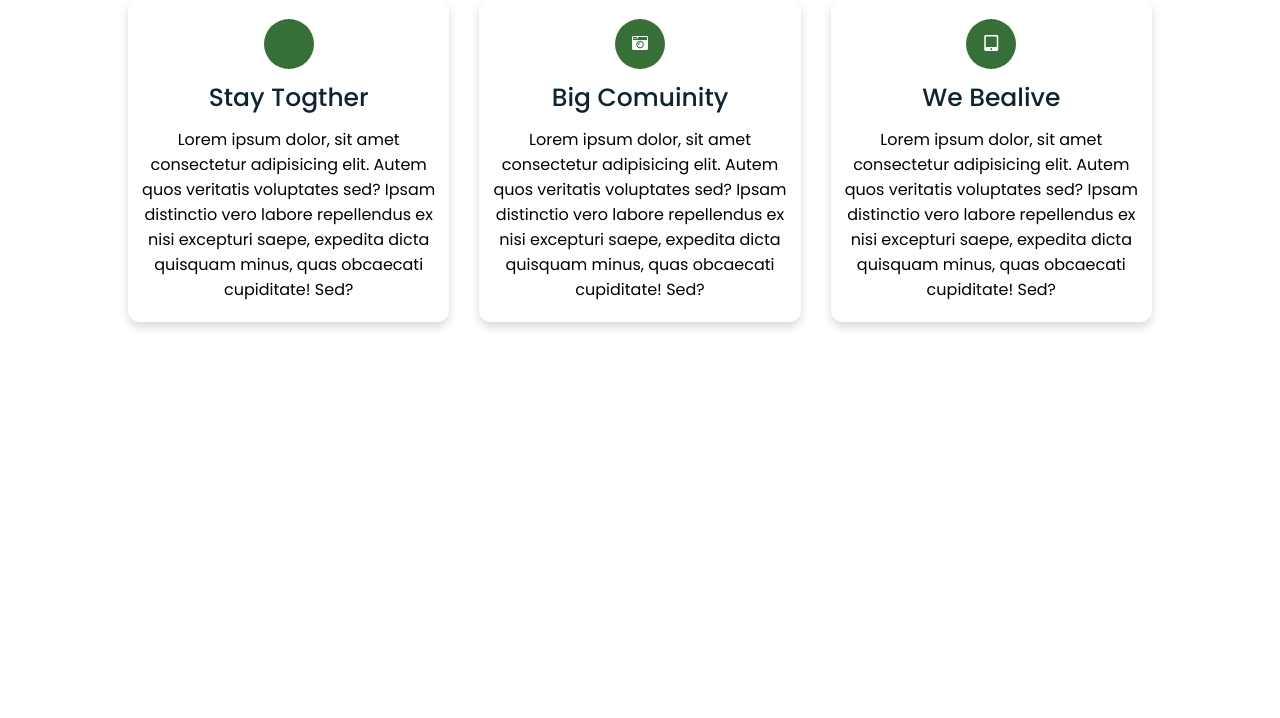
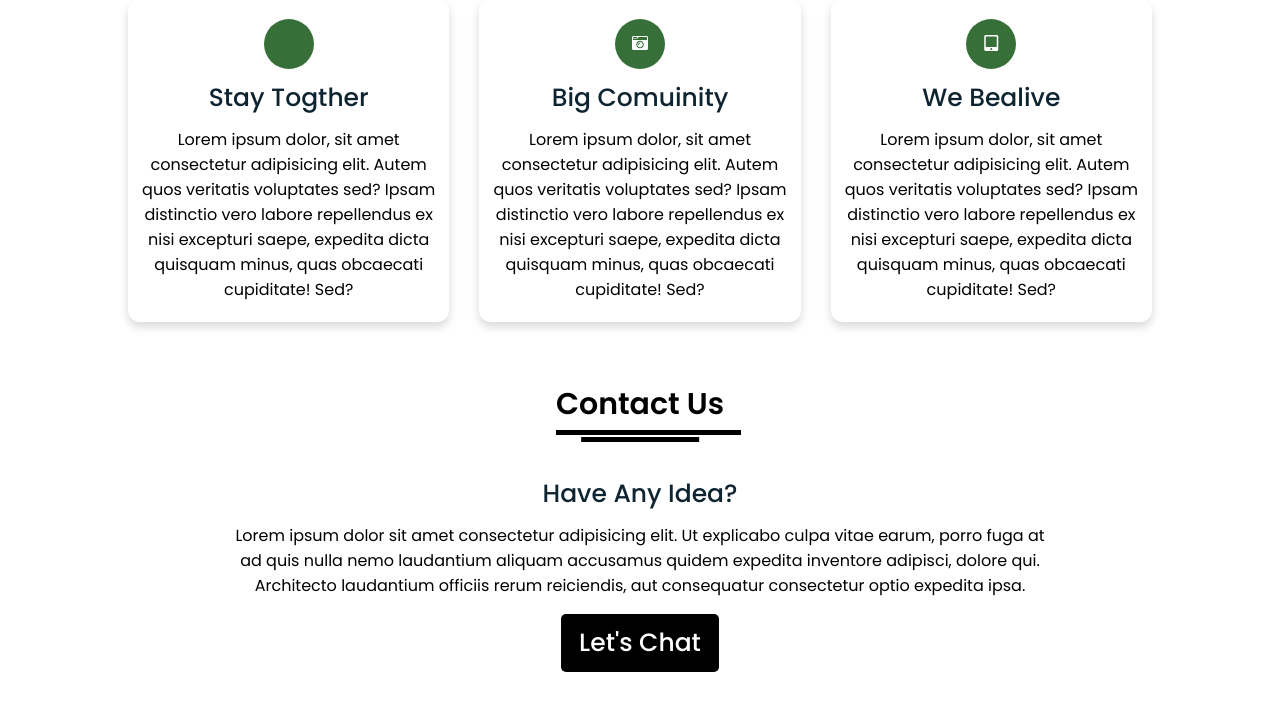
Before and after one commit to mosesberco/ComuNeedy, a Python web app: template templates/MainPage.html in a window 1280 px wide. Shown: the part 2338-3056 px from the top of the page. Before the commit the page ends 2667 px from the top, so only its background shows below. Run offline with Jinja, Linux system fonts and the light colour scheme; the template is opened without the code that fills it, so the values that code supplies are empty.

Commit message:
ButtonUp

```diff
--- a/templates/MainPage.html
+++ b/templates/MainPage.html
@@ -10,8 +10,12 @@
     <link href="MainStyle.css" rel="stylesheet" />
   </head>
   <body>
+     <!--Scroll to up button-->
+     <div class="scroll-btn">
+      <a href="#home"><i class="fas fa-arrow-up"></i></a>
+     </div>
     <!--Header-->
-    <header class="header">
+    <header class="header" id="home">
       <nav class="nav">
         <a href="#" class="nav_logo"><img class="logo" src="./pic/comuneedy_logo.png"></a>
 
@@ -43,7 +47,7 @@
                 <div class = "text-three">Changing Lives.</div>
             </div>
             <div class="button">
-              <button>Join Us Today</button>
+              <a href="./createUser.html"><button>Join Us Today</button></a>
             </div>
           </section>
 
@@ -59,7 +63,7 @@
                  <div class="topic">Helping Is What Make Us Better Comuunity!</div>
                  <p>Lorem ipsum dolor sit amet, consectetur adipisicing elit. Illum aperiam quos molestias fuga, culpa dolore facilis corrupti maxime distinctio atque nobis vero doloribus blanditiis porro officia pariatur itaque voluptatem exercitationem.</p>
                  <div class="button">
-                    <button>Join Us Today</button>
+                  <a href="./createUser.html"><button>Join Us Today</button></a>
                    </div>
                  </div>
                </div>
@@ -148,6 +152,19 @@
     </div>
   </div>
 </section>
+<!--Another Section Of Contact Us-->
+<section class="contact" id="contact">
+  <div class="content">
+    <div class="title"><span>Contact Us</span></div>
+    <div class="text">
+      <div class="topic">Have Any Idea?</div>
+      <p>Lorem ipsum dolor sit amet consectetur adipisicing elit. Ut explicabo culpa vitae earum, porro fuga at ad quis nulla nemo laudantium aliquam accusamus quidem expedita inventore adipisci, dolore qui. Architecto laudantium officiis rerum reiciendis, aut consequatur consectetur optio expedita ipsa.</p>
+      <div class="button">
+        <button>Let's Chat</button>
+    </div>
+   </div>
+  </div>
+</section>
           <div class="form_container">
             <i class="uil uil-times"></i>
           </div>
@@ -160,5 +177,26 @@
       });
 
     </script>
+    <script>
+      // Add click event listener to scroll button
+      document.querySelector('.scroll-btn').addEventListener('click', function() {
+        // Scroll to the top of the page smoothly
+        window.scrollTo({ top: 0, behavior: 'smooth' });
+      });
+
+      // Show or hide the scroll button based on scroll position
+      window.addEventListener('scroll', function() {
+        const scrollBtn = document.querySelector('.scroll-btn');
+        // If the scroll position is greater than 500px, show the scroll button
+        if (window.scrollY > 500) {
+          scrollBtn.style.display = 'block';
+        } else {
+          // Otherwise, hide the scroll button
+          scrollBtn.style.display = 'none';
+        }
+      });
+    </script>
+
+
   </body>
 </html>
--- a/templates/MainStyle.css
+++ b/templates/MainStyle.css
@@ -296,6 +296,26 @@ section .button button:hover {
   color: #fff;
 }
 
+/* Contact Us*/
+.contact .text {
+  text-align: center;
+  margin: auto;
+  width: 80%;
+}
+
+/*Scroll up button*/
+.scroll-btn i {
+  position: fixed;
+  bottom: 20px;
+  right: 20px;
+  padding: 10px 12px;
+  background: #367038;
+  color: #fff;
+  font-size: 18px;
+  border-radius: 6px;
+  box-shadow: 0 5px 10px rgba(0, 0, 0, 0.15);
+}
+
 /* Responsive Media Query CSS*/
 @media (max-width: 1190px) {
   .about .content {
```
